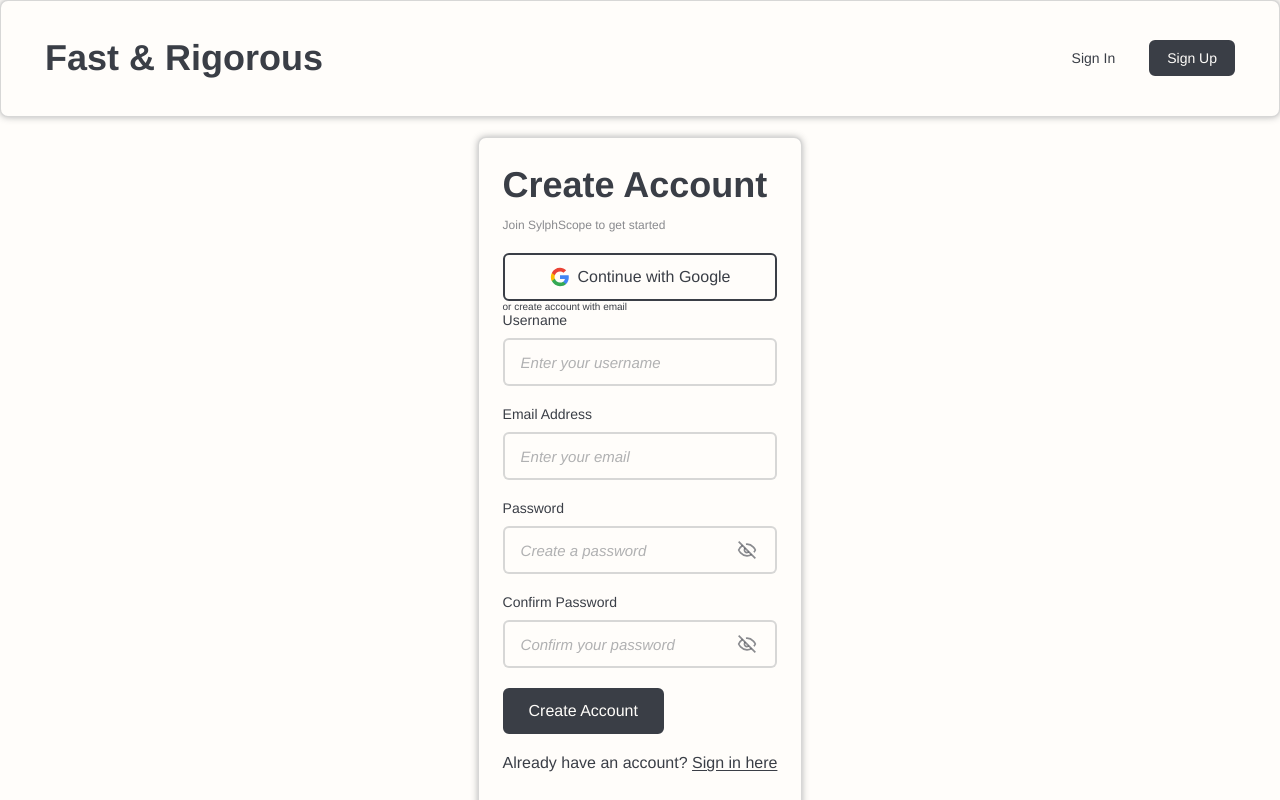
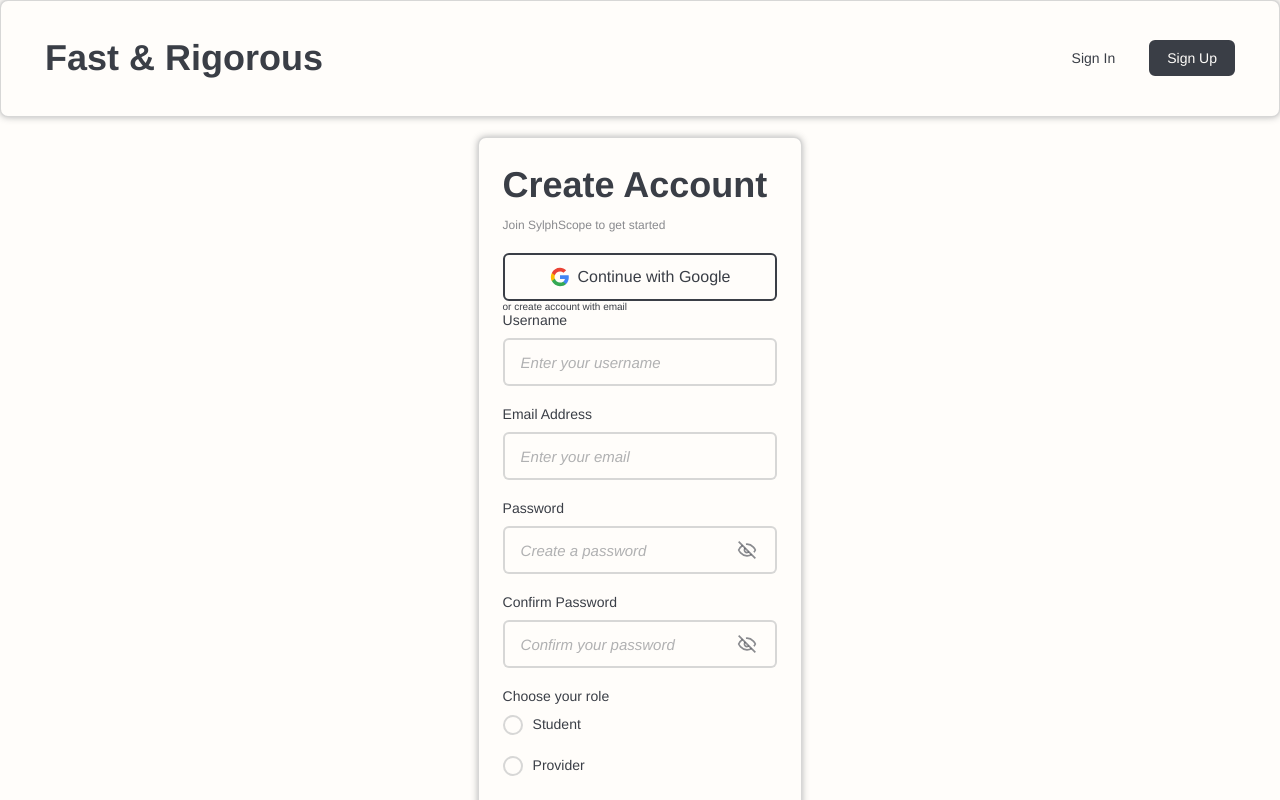
Before and after one commit to Payoshika/sylphscope_front, a React (Vite) app: page /signup in a window 1280 px wide. Shown: the top 800 px of the page. Built offline with nearby package versions, Linux system fonts and the light colour scheme.

Commit message:
added role to signup process

```diff
--- a/src/App.tsx
+++ b/src/App.tsx
@@ -31,7 +31,6 @@ function App() {
             <Route path="/oauth2/redirect" element={<OAuth2Redirect />} />
             <Route path="/mfa-verification" element={<MfaVerification />} />
             <Route path="/components" element={<Components />} />
-
             {/* Protected routes - all nested under ProtectedLayout */}
             <Route path="/" element={<ProtectedLayout />}>
               <Route path="settings" element={<Settings />} />
--- a/src/pages/auth/Signup.tsx
+++ b/src/pages/auth/Signup.tsx
@@ -7,6 +7,8 @@ import { useToast } from "../../contexts/ToastContext";
 import type { RegisterRequest } from "../../types/auth";
 import AuthCard from "../../components/AuthCard";
 import FormInput from "../../components/FormInput";
+import Radio from "../../components/inputComponents/Radio";
+
 import SubmitButton from "../../components/SubmitButton";
 import GoogleOAuthButton from "../../components/GoogleOAuthButton";
 import Alert from "../../components/Alert";
@@ -64,6 +66,7 @@ const Signup: React.FC = () => {
       email: "",
       password: "",
       confirmPassword: "",
+      userRole: "",
     } as RegisterRequest,
     validate: validateSignupForm,
   });
@@ -71,7 +74,6 @@ const Signup: React.FC = () => {
   const onSubmit = async (formData: RegisterRequest) => {
     try {
       const response = await AuthService.register(formData);
-
       if (response.success) {
         showSuccess(
           "Your account has been created successfully!",
@@ -157,7 +159,32 @@ const Signup: React.FC = () => {
           showPassword={showConfirmPassword}
           onTogglePassword={toggleConfirmPassword}
         />
-
+        <div className="form-group">
+          <label className="form-label">Choose your role</label>
+          <div className="radio-group">
+            <Radio
+              id="role-student"
+              name="userRole"
+              value="STUDENT"
+              label="Student"
+              checked={values.userRole === "STUDENT"}
+              onChange={handleChange}
+              disabled={isSubmitting}
+              error={errors.role}
+            />
+            <Radio
+              id="role-provider"
+              name="userRole"
+              value="PROVIDER"
+              label="Provider"
+              checked={values.userRole === "PROVIDER"}
+              onChange={handleChange}
+              disabled={isSubmitting}
+              error={errors.role}
+            />
+          </div>
+          {errors.userRole && <div className="error-message">{errors.userRole}</div>}
+        </div>
         <SubmitButton
           isLoading={isSubmitting}
           loadingText="Creating Account..."
--- a/src/services/AuthService.tsx
+++ b/src/services/AuthService.tsx
@@ -92,7 +92,6 @@ class AuthService {
         userData,
         { skipAuth: true }
       );
-
       if (response.success && response.data) {
         // Store token (note: using 'token' not 'accessToken')
         tokenManager.setToken(response.data.token);
--- a/src/types/auth.ts
+++ b/src/types/auth.ts
@@ -19,6 +19,7 @@ export interface RegisterRequest {
   email: string;
   password: string;
   confirmPassword: string;
+  userRole: string;
 }
 
 export interface MfaSetupInfo {
```
